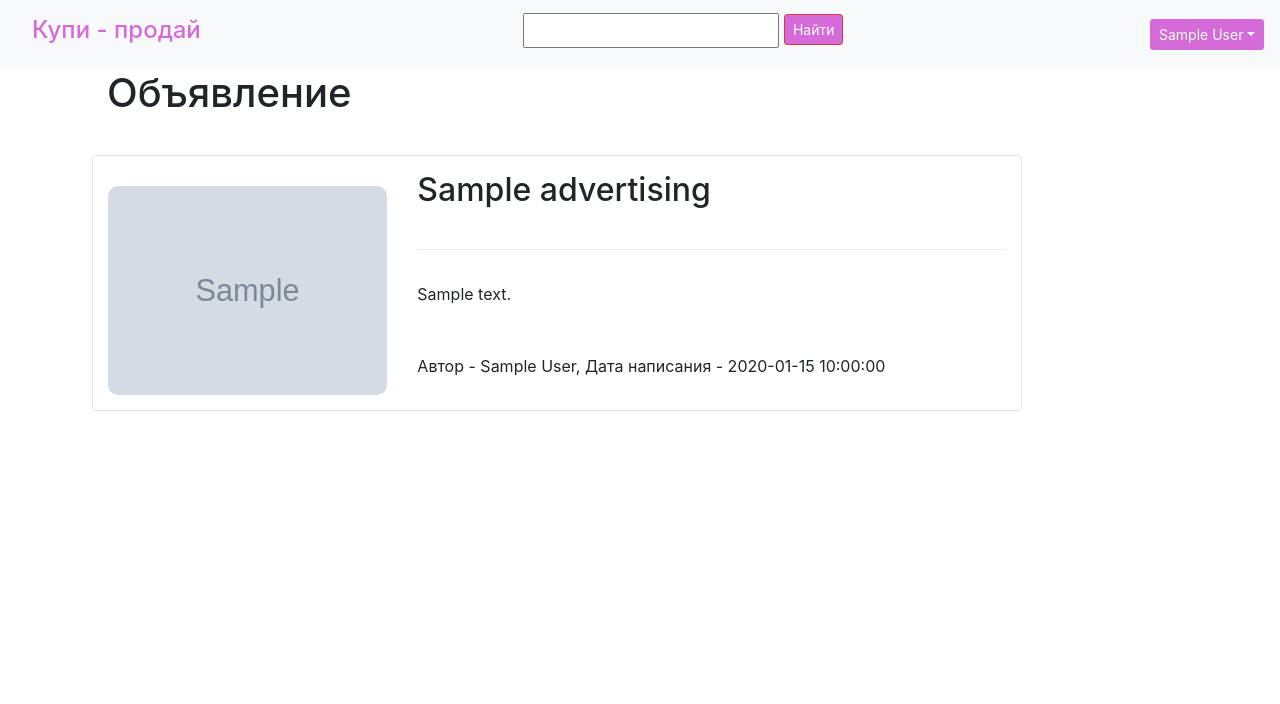
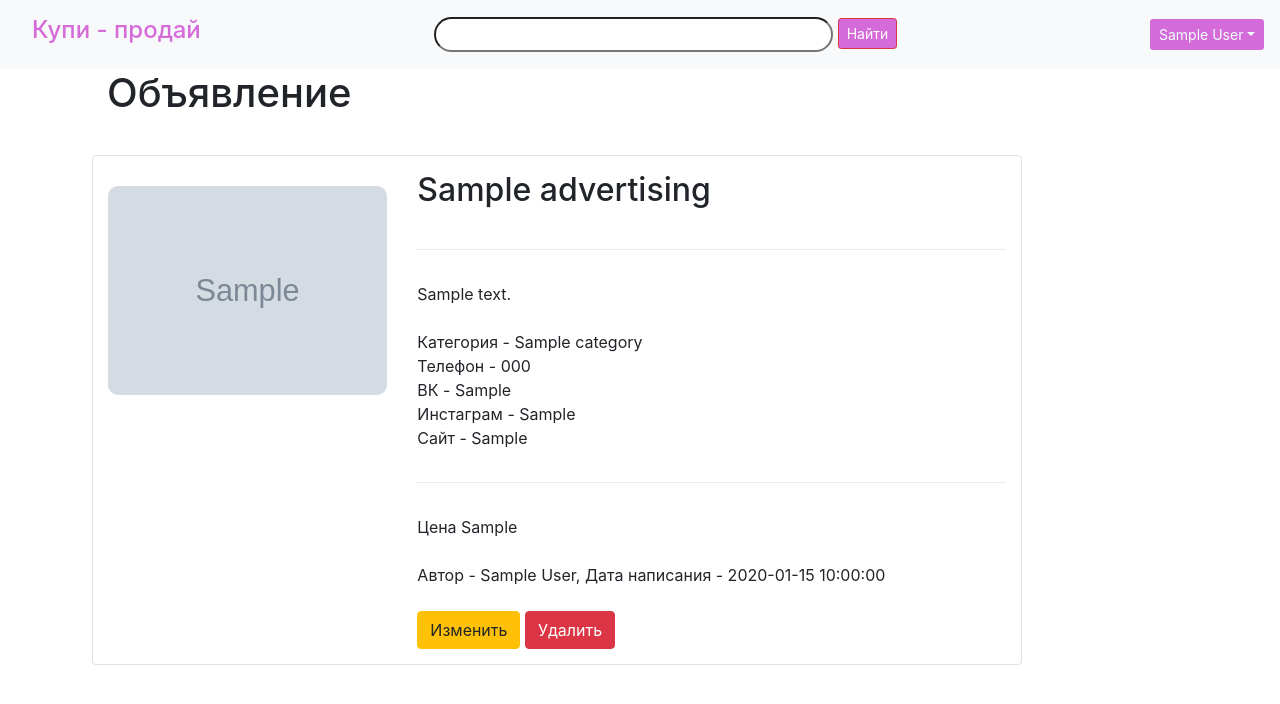
Before and after one commit to MariaZyryanova72/Buy_sell_project, a Flask app: page /ad/1 in a window 1280 px wide. Shown: the top 704 px of the page. Run offline with Flask 2, Linux system fonts and the light colour scheme; a user stored in the database is signed in; tables that the repository leaves empty hold one stand-in row (values such as "Sample post"); grey boxes marked "Sample" are stand-in pictures; some libraries are stand-ins or nearby versions.

Commit message:
+ Работа с валидациями + Категрории и их отбражение в новом объявлении, редактировании объявления + Страница объявления

```diff
--- a/alice/main.py
+++ b/alice/main.py
@@ -136,7 +136,7 @@ def search_data(res, req):
     sessionStorage[user_id]['data'] = [ad.image for ad in advertisings]
 
     for ad in advertisings:
-        t = Thread(target=worker, args=(ad.image, ad.title, req, res,))
+        t = Thread(target=worker, args=(ad.image, ad.title, req,))
         t.start()
         t.join()
 
--- a/data/categories.py
+++ b/data/categories.py
@@ -9,6 +9,4 @@ class Category(SqlAlchemyBase, SerializerMixin):
 
     id = sqlalchemy.Column(sqlalchemy.Integer, primary_key=True, autoincrement=True)
     name = sqlalchemy.Column(sqlalchemy.String)
-    id_parent_category = sqlalchemy.Column(sqlalchemy.Integer, nullable=True)
-    end_category = sqlalchemy.Column(sqlalchemy.Boolean)
     advertisings = orm.relation("Advertising", back_populates='categories')
--- a/main.py
+++ b/main.py
@@ -16,6 +16,7 @@ from adform import AdvertisingForm
 from data import db_session
 from alice.main import dialog_alice
 from data.advertisings import Advertising
+from data.categories import Category
 from data.users import User
 from loginform import LoginForm
 from registerform import RegisterForm
@@ -28,19 +29,6 @@ api = Api(app)
 login_manager = LoginManager()
 login_manager.init_app(app)
 app.config['SECRET_KEY'] = 'bfhdjwiskoldjEFE4GUJFTYGGG5G5G65H6G565F3222JGTHGRFDJSKE;ROJELAGTRH4TF'
-
-
-def main():
-    db_session.global_init("db/buy_sell_db.sqlite")
-    api.add_resource(users_resource.UsersListResource, '/api/v1/users')
-    api.add_resource(users_resource.UsersResource, '/api/v1/user/<int:user_id>')
-
-    api.add_resource(alice_users_resource.AliceUsersListResource, '/api/v1/alice_users')
-    api.add_resource(alice_users_resource.AliceUsersResource, '/api/v1/alice_user/<int:user_id>')
-
-    api.add_resource(advertings_resource.AdvertisingUsersListResource, '/api/v1/advertisings')
-    api.add_resource(advertings_resource.AdvertisingUsersResource, '/api/v1/advertising/<int:ad_id>')
-    app.run(port=5055)
 
 
 @app.errorhandler(404)
@@ -124,9 +112,23 @@ def get_random_name():
     return "".join([str(random.randrange(0,9)) for _ in range(20)])
 
 
+@app.route('/my_advertising', methods=['GET'])
+def my_advertising():
+    session = db_session.create_session()
+    if current_user.is_authenticated:
+        advertisings = session.query(Advertising).filter(Advertising.id_user == current_user.id).order_by(
+            Advertising.create_date.desc()).all()
+    else:
+        return redirect("/login")
+    for ad in advertisings:
+        ad.create_date = ad.create_date.strftime("%Y-%m-%d %H.%M.%S")
+    return render_template("my_advertising.html", advertisings=advertisings)
+
+
 @app.route('/new_ad', methods=['GET', 'POST'])
 def new_ad():
     form = AdvertisingForm()
+    #form.category = category[0]
     if form.image.data is None:
         random_name = get_random_name() + '.jpg'
         shutil.copyfile(os.path.abspath(os.curdir + '/static/img/default_ad.jpg'),
@@ -134,17 +136,21 @@ def new_ad():
     else:
         random_name = get_random_name() + "." + form.image.data.filename.split(".")[-1]
         form.image.data.save(os.path.join('static/img/', random_name))
+    if form.category.data is None:
+        form.category.data = category[0]
     if form.validate_on_submit():
         session = db_session.create_session()
+        print(form.category.data)
         advertising = Advertising()
         advertising.title = form.title.data
         advertising.text = form.text.data
-        advertising.id_category = form.id_category.data
         advertising.price = form.price.data
         advertising.vk = form.vk.data
         advertising.instagram = form.instagram.data
         advertising.site = form.site.data
         advertising.telephone = form.telephone.data
+        categor = session.query(Category).filter(Category.name == form.category.data).first()
+        advertising.id_category = categor.id
         t = str(int(datetime.datetime.now().replace().timestamp() * 1000000 + random.randint(1, 1000)))
         if form.image.data is None:
             t += '.jpg'
@@ -162,20 +168,7 @@ def new_ad():
         session.commit()
         return redirect('/my_advertising')
     return render_template('advertising.html', title='Создаем объявление',
-                           form=form, random_name=random_name)
-
-
-@app.route('/my_advertising', methods=['GET'])
-def my_advertising():
-    session = db_session.create_session()
-    if current_user.is_authenticated:
-        advertisings = session.query(Advertising).filter(Advertising.id_user == current_user.id).order_by(
-            Advertising.create_date.desc()).all()
-    else:
-        return redirect("/login")
-    for ad in advertisings:
-        ad.create_date = ad.create_date.strftime("%Y-%m-%d %H.%M.%S")
-    return render_template("my_advertising.html", advertisings=advertisings)
+                           form=form, random_name=random_name, category=category)
 
 
 @app.route('/my_advertising/edit_ad/<int:ad_id>', methods=['GET', 'POST'])
@@ -197,22 +190,24 @@ def edit_ad(ad_id):
             if request.method == "GET":
                 form.title.data = advertising.title
                 form.text.data = advertising.text
-                form.id_category.data = advertising.id_category
                 form.price.data = advertising.price
                 form.vk.data = advertising.vk
                 form.instagram.data = advertising.instagram
                 form.site.data = advertising.site
                 form.telephone.data = advertising.telephone
+                categor = session.query(Category).filter(Category.id == advertising.id_category).first()
+                form.category.data = categor.name
             else:
                 if form.validate_on_submit():
                     advertising.title = form.title.data
                     advertising.text = form.text.data
-                    advertising.id_category = form.id_category.data
                     advertising.price = form.price.data
                     advertising.vk = form.vk.data
                     advertising.instagram = form.instagram.data
                     advertising.site = form.site.data
                     advertising.telephone = form.telephone.data
+                    categor = session.query(Category).filter(Category.name == form.category.data).first()
+                    advertising.id_category = categor.id
                     t = str(int(datetime.datetime.now().replace().timestamp() * 1000000 + random.randint(1, 1000)))
                     if form.image.data is None:
                         t += '.jpg'
@@ -229,7 +224,8 @@ def edit_ad(ad_id):
                     return redirect('/my_advertising')
         else:
             abort(404)
-        return render_template('advertising.html', title='Редактирование работы', form=form, random_name=random_name)
+        return render_template('advertising.html', title='Редактирование работы', form=form, random_name=random_name,
+                               category=category)
     return redirect('/login')
 
 
@@ -254,7 +250,9 @@ def delete_jobs(ad_id):
 def advertising_page(ad_id):
     session = db_session.create_session()
     advertising = session.query(Advertising).filter(Advertising.id == ad_id).first()
-    return render_template('advertising_page.html', title='Объявление', advertising=advertising)
+    id_cat = advertising.id_category
+    category = session.query(Category).filter(Category.id == id_cat).first()
+    return render_template('advertising_page.html', title='Объявление', advertising=advertising, category=category)
 
 
 @app.route('/alice', methods=['POST'])
@@ -263,4 +261,17 @@ def alice():
 
 
 if __name__ == '__main__':
-    main()
+    db_session.global_init("db/buy_sell_db.sqlite")
+    api.add_resource(users_resource.UsersListResource, '/api/v1/users')
+    api.add_resource(users_resource.UsersResource, '/api/v1/user/<int:user_id>')
+
+    api.add_resource(alice_users_resource.AliceUsersListResource, '/api/v1/alice_users')
+    api.add_resource(alice_users_resource.AliceUsersResource, '/api/v1/alice_user/<int:user_id>')
+
+    api.add_resource(advertings_resource.AdvertisingUsersListResource, '/api/v1/advertisings')
+    api.add_resource(advertings_resource.AdvertisingUsersResource, '/api/v1/advertising/<int:ad_id>')
+
+    session = db_session.create_session()
+    category = [cat.name for cat in session.query(Category).all()]
+
+    app.run(port=5055)
--- a/static/css/style.css
+++ b/static/css/style.css
@@ -66,12 +66,7 @@
 }
 
 
-.button-search-autor-1 {
-    margin-left: 10px;
-    background-color: rgba(255, 173, 66, 0.93);
-    border: 2px solid rgba(226, 129, 15, 0.6);
-    height: 5vmin;
-    width: 60px;
+.search-input {
     border-radius: 20px;
 }
 
--- a/templates/advertising_page.html
+++ b/templates/advertising_page.html
@@ -3,7 +3,7 @@
 {% block content %}
 <div class="row" style="width: 100%; margin-left: -8%;">
     <h1>Объявление</h1>
-        <div    class="row border rounded mt-30 p-bottom-15 p-top-15">
+        <div class="row border rounded mt-30 p-bottom-15 p-top-15">
             <div class="col-md-4">
                 <img class="mt-15 br"  src="/static/img/{{ advertising.image }}" width="100%">
             </div>
@@ -12,11 +12,43 @@
                 <br><div class="dropdown-divider"></div><br>
                 <div>
                     {{ advertising.text }}
+                </div><br>
+                <div>
+                    Категория - {{ category.name }}
                 </div>
-                <br>
+                {% if advertising.telephone %}
+                    <div>
+                        Телефон - {{ advertising.telephone }}
+                    </div>
+                {% endif %}
+                {% if advertising.vk %}
+                    <div>
+                        ВК - {{ advertising.vk }}
+                    </div>
+                {% endif %}
+                {% if advertising.instagram %}
+                    <div>
+                        Инстаграм - {{ advertising.instagram }}
+                    </div>
+                {% endif %}
+                {% if advertising.site %}
+                    <div>
+                        Сайт - {{ advertising.site }}
+                    </div>
+                {% endif %}
+                <br><div class="dropdown-divider"></div><br>
+                    <div>
+                        Цена {{ advertising.price }}
+                    </div>
                 <div>
                     <br>Автор - {{ current_user.name }}, Дата написания - {{ advertising.create_date }}
                 </div>
+                {% if current_user.id == advertising.id_user %}
+                    <div><br>
+                        <a href="/my_advertising/edit_ad/{{ advertising.id }}" class="btn btn-warning">Изменить</a>
+                        <a href="/my_advertising/delete_ad/{{ advertising.id }}" class="btn btn-danger">Удалить</a>
+                    </div>
+                {% endif %}
 
 
             </div>
--- a/templates/base.html
+++ b/templates/base.html
@@ -14,15 +14,13 @@
         <header>
             <nav class="navbar navbar-light bg-light">
                 <a style="color: rgba(202,59,206,0.75)" class="nav-link" href="/"><h4 class="style">Купи - продай</h4></a>
-                <div>
-                    <form action="/" method="get" class="al-vert" >
-                            <label >
-                                <input style="padding-bottom: 6px" type="text" name="q">
-                            </label>
-
-                            <button style="background: rgba(202,59,206,0.75)" class="btn btn-danger  btn-sm"  type="submit">Найти</button>
+                <div style="width: 40%">
+                    <form action="/" method="get" class="al-vert">
+                        <input class="search-input" style="width: 80%; padding-bottom: 6px" type="text" name="q">
+                        <button style="background: rgba(202,59,206,0.75)" class="btn btn-danger  btn-sm" type="submit">Найти</button>
                     </form>
                 </div>
+
 
 
                 <div class="menu-main btn-group m-0 float-right btn-group-sm" role="group" aria-label="Button group with nested dropdown">
--- a/templates/my_advertising.html
+++ b/templates/my_advertising.html
@@ -7,7 +7,8 @@
                                        color: azure;
         margin-top: 20px" class="nav-link btn">Создать объявление</a>
             {% for advertising in advertisings %}
-                <div class="row border rounded mt-30 p-bottom-15 p-top-15">
+                <a style="text-decoration: none;
+                    color: #000 !important;" href="/ad/{{ advertising.id }}"><div class="row border rounded mt-30 p-bottom-15 p-top-15">
                     <div class="col-md-4">
                         <img class="mt-15 br"  src="/static/img/{{ advertising.image }}" width="100%">
                     </div>
@@ -37,7 +38,7 @@
                         </div>
 
                     </div>
-                </div>
+                </div></a>
             {% endfor %}
     </div>
 {% endblock %}
```
Also changed, not shown: adform.py (+11 -1 lines), templates/advertising.html (+16 -6 lines), templates/main.html (+5 -4 lines).
